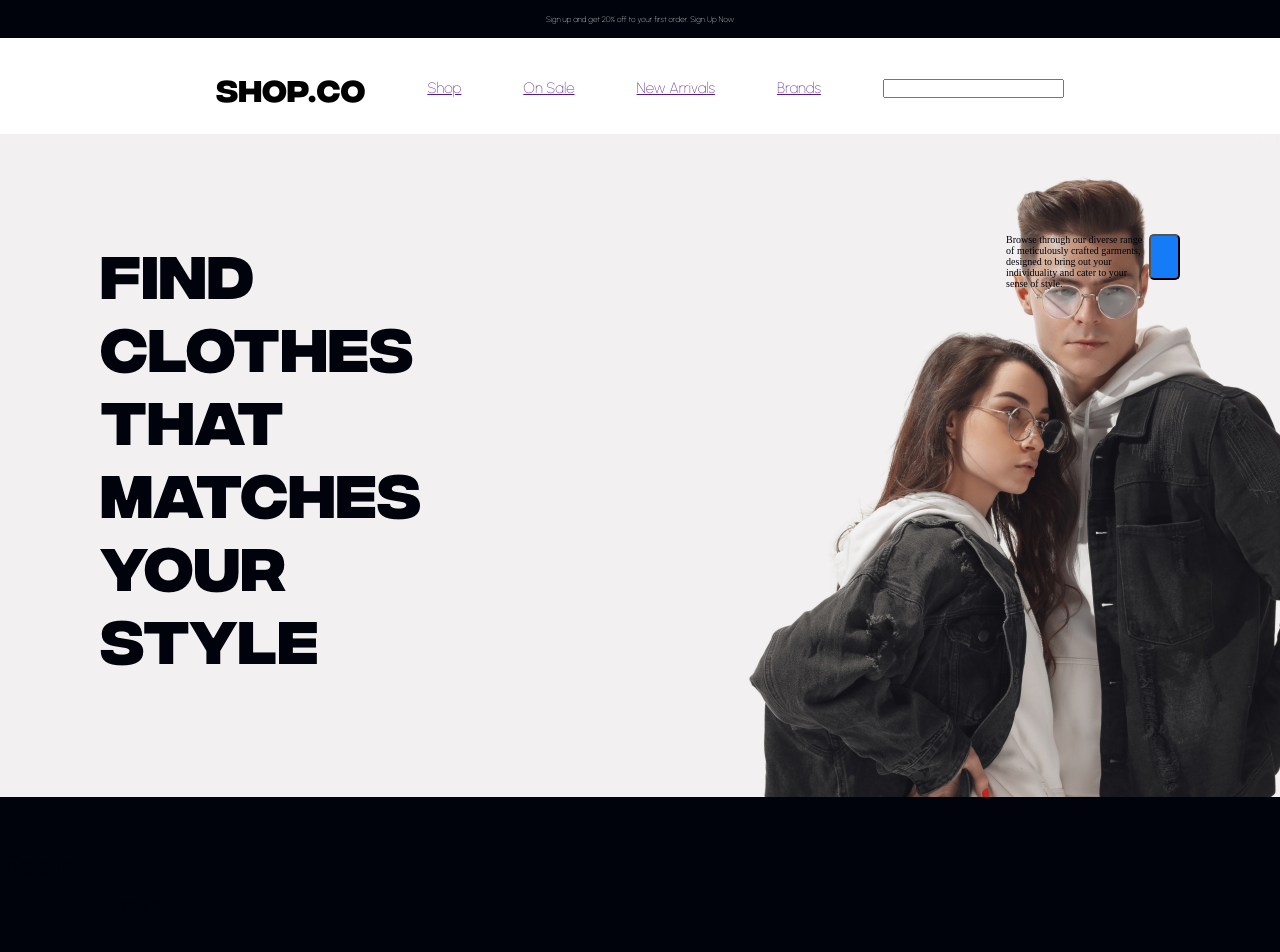
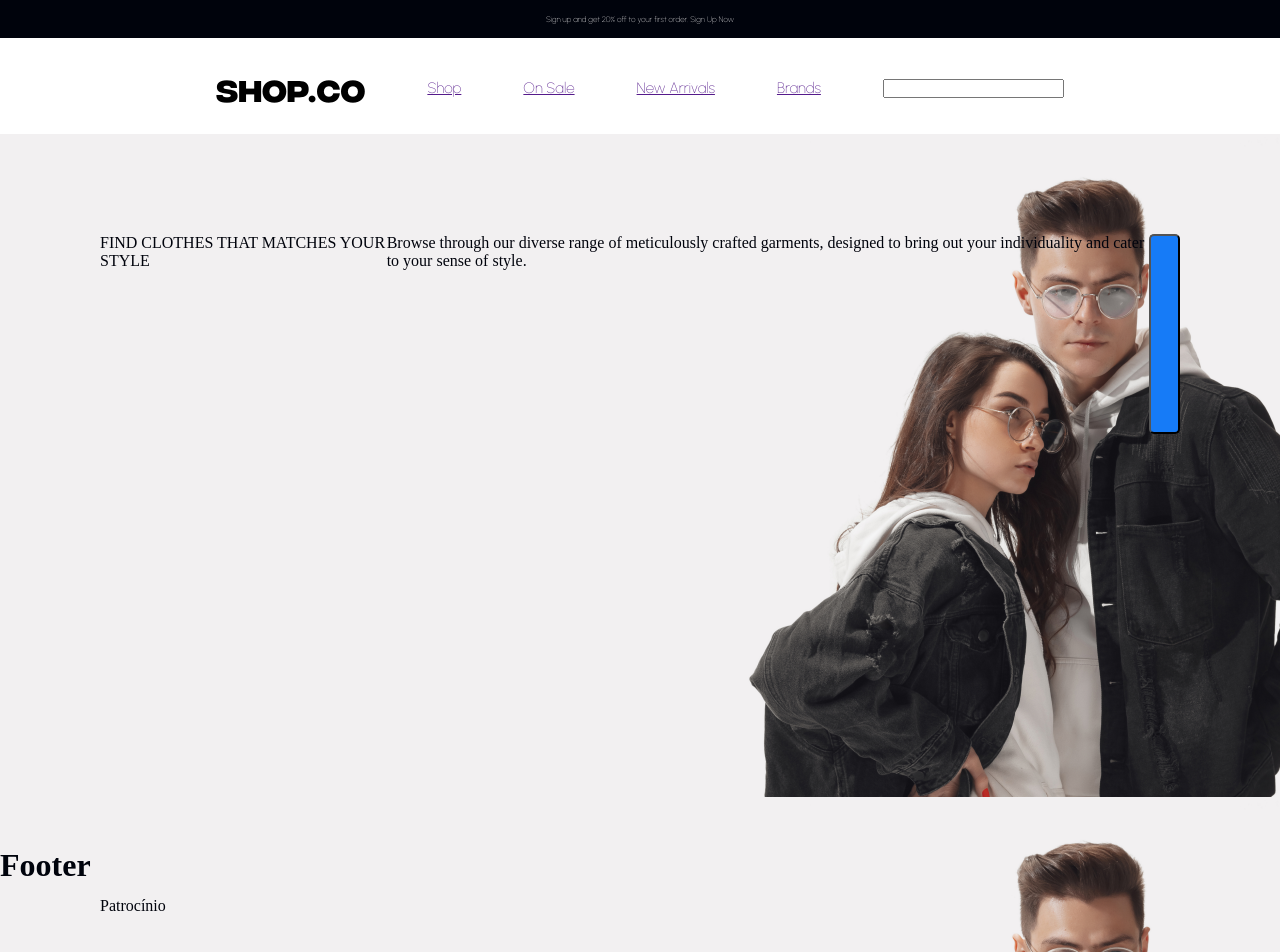
Before and after one commit to calexoliveira/cantinhodevendas, a React (Vite) app: page / in a window 1280 px wide. Shown: the top 952 px of the page. Built offline with nearby package versions, Linux system fonts and the light colour scheme.

Commit message:
backgroud

```diff
--- a/src/components/Section.tsx
+++ b/src/components/Section.tsx
@@ -1,15 +1,15 @@
 export function Section() {
     return(
-        <div className="grid-wrapper">
+        <div className="grid-section">
             <nav>
-                <p className="texto">FIND CLOTHES THAT MATCHES YOUR STYLE </p>
-                <p className="notificacao">Browse through our diverse range of meticulously
+                <p>FIND CLOTHES THAT MATCHES YOUR STYLE </p>
+                <p>Browse through our diverse range of meticulously
                     crafted garments, designed to bring out your individuality
                     and cater to your sense of style.
                 </p>
                 <p><input type="button" className="container__botao"/></p>
             </nav>
-            <p className="patrocinio">Section 2</p>
+            <div className="patrocinio">Patrocínio</div>
         </div>
     );
 }
--- a/src/style/styles.css
+++ b/src/style/styles.css
@@ -85,30 +85,42 @@ body {
 
 /* SECTION */
 
-.grid-wrapper>* {
-    background-color: #F2F0F1;
+.grid-section>* {
+
     display: flex;
     align-items:top;
     justify-content:left;
     padding: 100px;
-
-}
-
-.grid-wrapper {
-    display: grid;
-    grid-template-rows: 663px 50px;
-
-}
-
-.grid-wrapper>nav {
-    grid-row: 1 / 2;
-    grid-column: 1 / -1;
     background-color: #F2F0F1;
     background-image: url("../image/background.png");
     background-size: 1440px;
     background-position: 0 0px;
+
+
+}
+
+.grid-section {
+    display: grid;
+    grid-template-rows: 663px 50px;
     background-repeat: no-repeat;
+
 }
+
+.grid-section>nav {
+    grid-row: 1 / 2;
+    grid-column: 1 / -1;
+
+}
+
+.grid-section>nav>p>*{
+    display: flex;
+}
+
+.grid-section>nav>p {
+    display: grid;
+    grid-template-rows: 200px 100px 50px;
+}
+
 .texto{
     font-family: 'FSP DEMO - Integral CF Bold', 'Archivo Black';
     font-weight:bold;
@@ -121,7 +133,7 @@ body {
     font-size: 10px;
 }
 
-.patrocinio {
+.grid-section>div {
     grid-row: 2 / 3;
     background-color: var(--cor-de-fundo-preto);
 }
```
